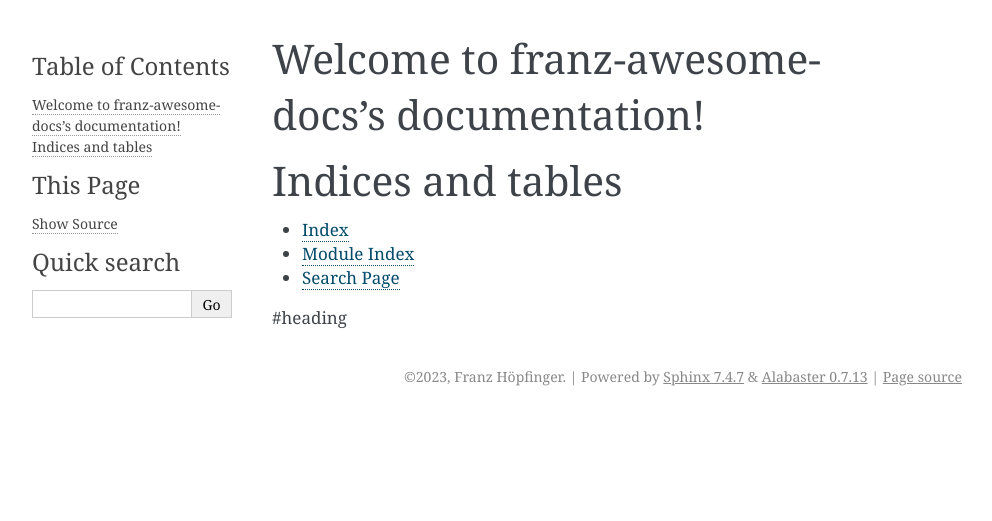
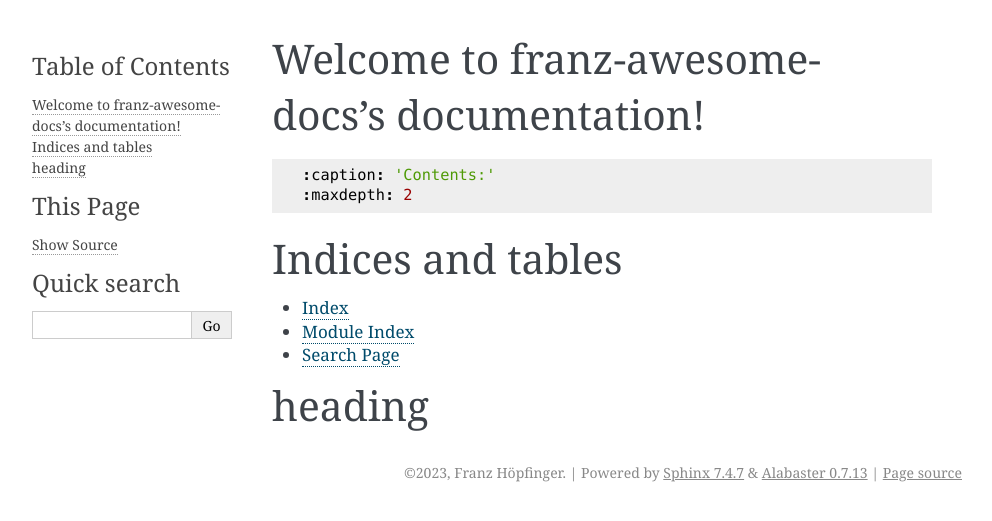
Before and after one commit to franz-ms-muc/awesome-docs, a Sphinx documentation site: the page built from docs/index.md, in a window 1280 px wide. Shown: the top 521 px of the page, without its empty margins (148-1140 px from the left). Built offline with Sphinx 7.4.7, drawn with Linux system fonts in a browser that asks for light colours.

Commit message:
Update index.md

````diff
--- a/docs/index.md
+++ b/docs/index.md
@@ -5,19 +5,15 @@
 
 # Welcome to franz-awesome-docs's documentation!
 
-```{toctree}
+```
 :caption: 'Contents:'
 :maxdepth: 2
 ```
 
 # Indices and tables
 
-- {ref}`genindex`
-- {ref}`modindex`
-- {ref}`search`
+*   {ref}`genindex`
+*   {ref}`modindex`
+*   {ref}`search`
 
-
-
-
-
-#heading
+# heading
````
